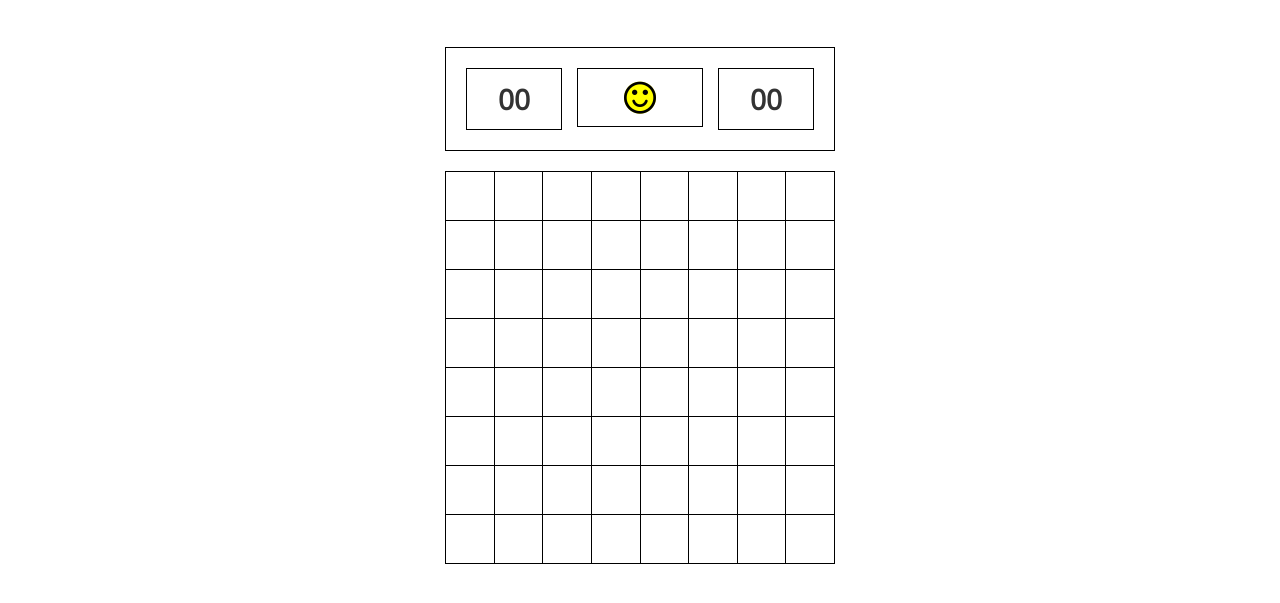
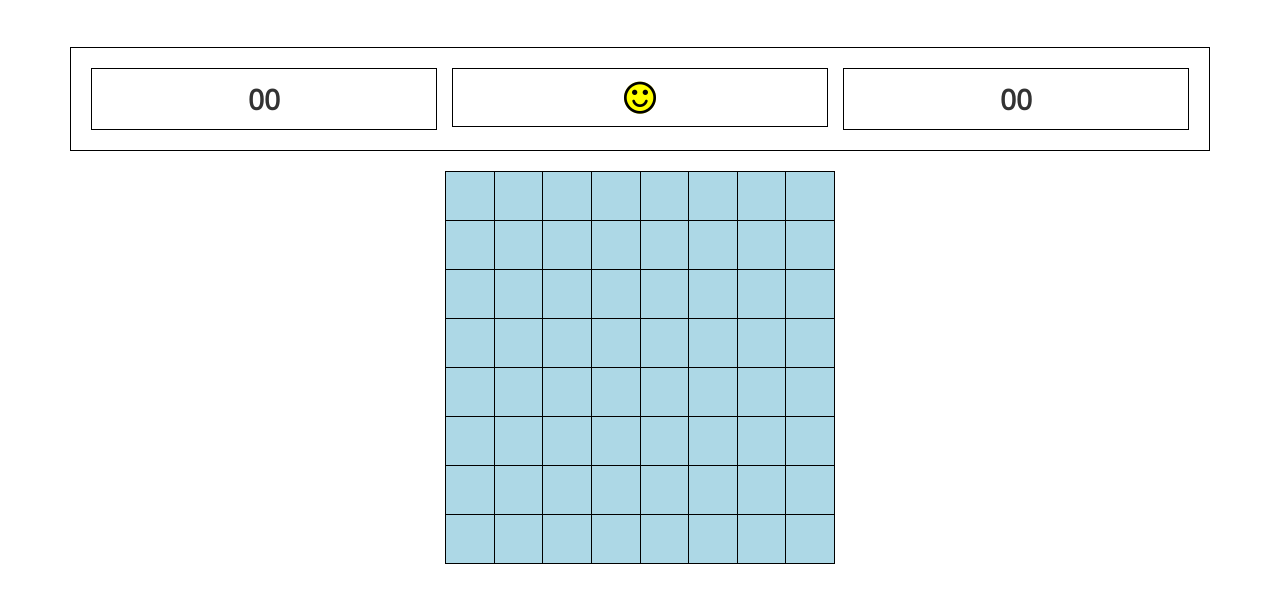
Before and after one commit to mocivnik10/minolovec, a PHP site: page / in a window 1280 px wide. Shown: the part 63-666 px from the top of the page. Run offline with PHP 8.4, Linux system fonts and the light colour scheme; some libraries are stand-ins or nearby versions.

Commit message:
add uncovering game fields jquery to html

```diff
--- a/assets/css/style.css
+++ b/assets/css/style.css
@@ -28,6 +28,20 @@ body#my_body {
   height: 49px;
   width: 49px;
 }
+.table-element {
+	visibility: hidden;
+}
+.table-background {
+	background-color: lightblue;
+}
+/*.cover-table {
+		position: absolute;
+    left: 0px;
+    top: 0px;
+    z-index: -1;
+    background-color: red;
+}*/
+
 /*--------- end ---------*/
 
 /*--------- icons ---------*/
--- a/assets/js/custom.js
+++ b/assets/js/custom.js
@@ -51,7 +51,7 @@ function randomBombs() {
       gameFieldArray[tmpIndexNumber1][tmpIndexNumber2] = "bomb";
       row = tmpIndexNumber1 + 1;
       col = tmpIndexNumber2 + 1;
-      $(".minesweeper_field_table > tr:nth-child("+row+") > td:nth-child("+col+")").prepend('<i class="fa fa-bomb" aria-hidden="true"></i>');
+      $(".minesweeper_field_table > tr:nth-child("+row+") > td:nth-child("+col+")").children().prepend('<i class="fa fa-bomb" aria-hidden="true"></i>');
       i++;
     }
   }
@@ -89,7 +89,7 @@ function randomNumberOfBombs() {
           }
           row = x + 1;
           col = y + 1;
-          $(".minesweeper_field_table > tr:nth-child("+row+") > td:nth-child("+col+")").prepend(tmpCountBombs);
+          $(".minesweeper_field_table > tr:nth-child("+row+") > td:nth-child("+col+")").children().prepend(tmpCountBombs);
         }
       }
     }
--- a/index.html
+++ b/index.html
@@ -17,8 +17,7 @@
     </section>
     <section id="main_content" class="container mt-m">
       <div class="row">
-        <div class="col-md-4"></div>
-        <div class="col-md-4 no-padding">
+        <div class="col-md-12 text-center">
           <div class="game_header text-center mb-s">
             <div class="row">
               <div class="col-md-4">
@@ -39,10 +38,97 @@
               </div>
             </div>
           </div>
+        </div>
+        <div class="col-md-4"></div>
+        <div class="col-md-4 no-padding">
           <table class="text-center">
-            <tbody class="minesweeper_field_table">
+            <tbody class="minesweeper_field_table" id="originalTable">
               <tr>
-                <td></td>
+                <td class="table-background"><span class="table-element"></span></td>
+                <td class="table-background"><span class="table-element"></span></td>
+                <td class="table-background"><span class="table-element"></span></td>
+                <td class="table-background"><span class="table-element"></span></td>
+                <td class="table-background"><span class="table-element"></span></td>
+                <td class="table-background"><span class="table-element"></span></td>
+                <td class="table-background"><span class="table-element"></span></td>
+                <td class="table-background"><span class="table-element"></span></td>
+              </tr>
+              <tr>
+                <td class="table-background"><span class="table-element"></span></td>
+                <td class="table-background"><span class="table-element"></span></td>
+                <td class="table-background"><span class="table-element"></span></td>
+                <td class="table-background"><span class="table-element"></span></td>
+                <td class="table-background"><span class="table-element"></span></td>
+                <td class="table-background"><span class="table-element"></span></td>
+                <td class="table-background"><span class="table-element"></span></td>
+                <td class="table-background"><span class="table-element"></span></td>
+              </tr>
+              <tr>
+                <td class="table-background"><span class="table-element"></span></td>
+                <td class="table-background"><span class="table-element"></span></td>
+                <td class="table-background"><span class="table-element"></span></td>
+                <td class="table-background"><span class="table-element"></span></td>
+                <td class="table-background"><span class="table-element"></span></td>
+                <td class="table-background"><span class="table-element"></span></td>
+                <td class="table-background"><span class="table-element"></span></td>
+                <td class="table-background"><span class="table-element"></span></td>
+              </tr>
+              <tr>
+                <td class="table-background"><span class="table-element"></span></td>
+                <td class="table-background"><span class="table-element"></span></td>
+                <td class="table-background"><span class="table-element"></span></td>
+                <td class="table-background"><span class="table-element"></span></td>
+                <td class="table-background"><span class="table-element"></span></td>
+                <td class="table-background"><span class="table-element"></span></td>
+                <td class="table-background"><span class="table-element"></span></td>
+                <td class="table-background"><span class="table-element"></span></td>
+              </tr>
+              <tr>
+                <td class="table-background"><span class="table-element"></span></td>
+                <td class="table-background"><span class="table-element"></span></td>
+                <td class="table-background"><span class="table-element"></span></td>
+                <td class="table-background"><span class="table-element"></span></td>
+                <td class="table-background"><span class="table-element"></span></td>
+                <td class="table-background"><span class="table-element"></span></td>
+                <td class="table-background"><span class="table-element"></span></td>
+                <td class="table-background"><span class="table-element"></span></td>
+              </tr>
+              <tr>
+                <td class="table-background"><span class="table-element"></span></td>
+                <td class="table-background"><span class="table-element"></span></td>
+                <td class="table-background"><span class="table-element"></span></td>
+                <td class="table-background"><span class="table-element"></span></td>
+                <td class="table-background"><span class="table-element"></span></td>
+                <td class="table-background"><span class="table-element"></span></td>
+                <td class="table-background"><span class="table-element"></span></td>
+                <td class="table-background"><span class="table-element"></span></td>
+              </tr>
+              <tr>
+                <td class="table-background"><span class="table-element"></span></td>
+                <td class="table-background"><span class="table-element"></span></td>
+                <td class="table-background"><span class="table-element"></span></td>
+                <td class="table-background"><span class="table-element"></span></td>
+                <td class="table-background"><span class="table-element"></span></td>
+                <td class="table-background"><span class="table-element"></span></td>
+                <td class="table-background"><span class="table-element"></span></td>
+                <td class="table-background"><span class="table-element"></span></td>
+              </tr>
+              <tr>
+                <td class="table-background"><span class="table-element"></span></td>
+                <td class="table-background"><span class="table-element"></span></td>
+                <td class="table-background"><span class="table-element"></span></td>
+                <td class="table-background"><span class="table-element"></span></td>
+                <td class="table-background"><span class="table-element"></span></td>
+                <td class="table-background"><span class="table-element"></span></td>
+                <td class="table-background"><span class="table-element"></span></td>
+                <td class="table-background"><span class="table-element"></span></td>
+              </tr>
+            </tbody>
+          </table>
+          <!-- <table class="text-center">
+            <tbody class="minesweeper_field_table cover-table">
+              <tr>
+                <td>asd</td>
                 <td></td>
                 <td></td>
                 <td></td>
@@ -122,12 +208,18 @@
                 <td></td>
               </tr>
             </tbody>
-          </table>
+          </table> -->
         </div>
         <div class="col-md-4"></div>
       </div>
     </section>
     <script type="text/javascript">
+    $("#originalTable").click(function(event) {
+      var clicked = $(event.target);
+      //clicked.children().css("visibility", "visible");
+      clicked.children().removeClass('table-element');
+      clicked.removeClass('table-background');
+    });
     </script>
   </body>
 </html>
```
